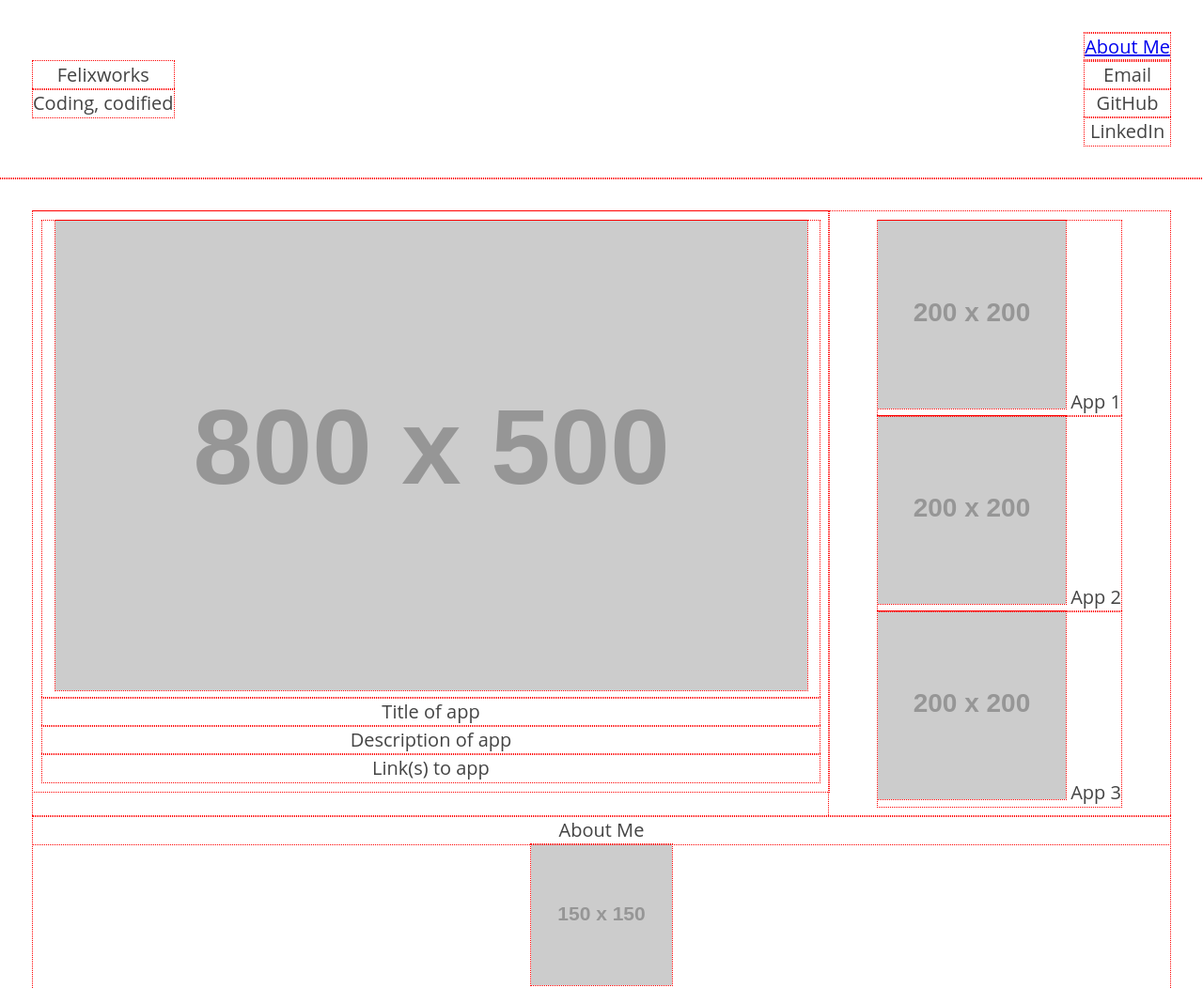
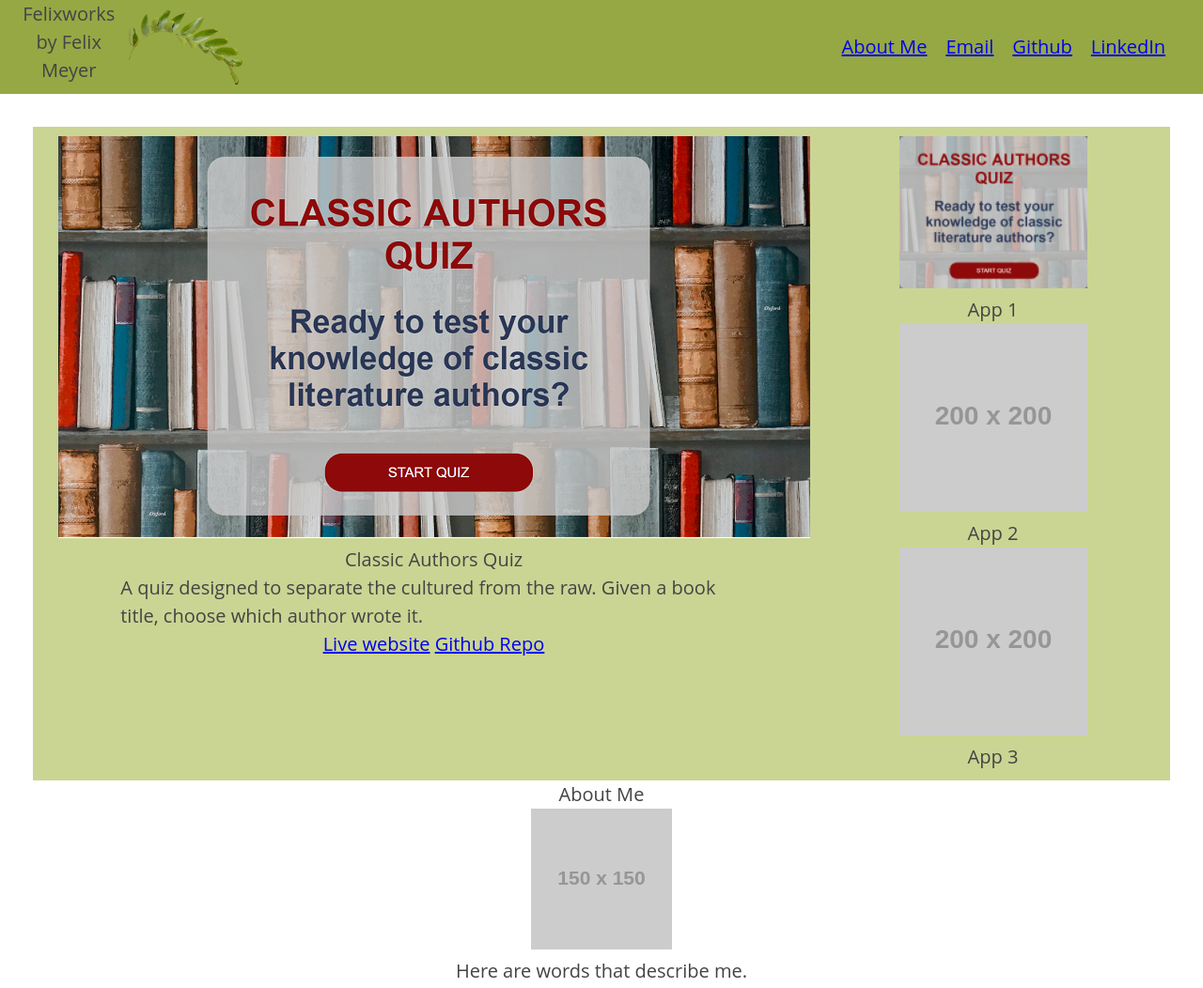
Before and after one commit to felixworks/portfolio, a plain HTML site: page index.html in a window 1280 px wide. Shown: the top 1052 px of the page at 94% size. Drawn offline with nearby package versions, Linux system fonts and the light colour scheme; placeholder pictures from the web are drawn by us.

Commit message:
tweak content, positioning, and color

```diff
--- a/index.html
+++ b/index.html
@@ -12,43 +12,48 @@
 <header>
     <nav>
         <div class="brand">
-            <h1>Felixworks</h1>
-            <h2>Coding, codified</h2>
+            <div>
+                <h1>Felixworks</h1>
+                <h2>by Felix Meyer</h2>
+            </div>
+            <img src="5a228896088368.6488234615122126300349 (1).png" alt="leaf image" class="image-leaf">
         </div>
-        <div class="contact">
-            <ul>
-                <li><a href="#aboutme">About Me</a></li>
-            </ul>
-            <ul>
-                <li>Email</li>
-                <li>GitHub</li>
-                <li>LinkedIn</li>
-            </ul>
-        </div>
+        <ul class="contact">
+            <li><a href="#aboutMe">About Me</a></li>
+            <li><a href="mailto:phelixm@gmail.com">Email</a></li>
+            <li><a href="https://github.com/felixworks">Github</a></li>
+            <li><a href="www.linkedin.com/in/felix-meyer-8376474b">LinkedIn</a></li>
+        </ul>
     </nav>
 </header>
 <main>
-    <div class="app-section-container">
+    <div class="main-container">
         <section class="selected-app-container">
             <div class="selected-app-view">
-                <img src="https://via.placeholder.com/800x500" alt="app-image">
+                <img src="ClassicAuthorsQuiz-resized.png" alt="app-image" class="app-image">
             </div>
-            <h3>Title of app</h3>
-            <p>Description of app</p>
-            <p>Link(s) to app</p>
+            <h3>Classic Authors Quiz</h3>
+            <div class="text-container"><p>A quiz designed to separate the cultured from the raw. Given a book title, choose which author wrote it.</p></div>
+            <div>
+                <a href="https://nw-iguana.github.io/bookquiz/">Live website</a>
+                <a href="https://github.com/nw-iguana/bookquiz">Github Repo</a>
+            </div>
         </section>
         <section class="app-tiles">
             <ul>
-                <li><img src="https://via.placeholder.com/200" alt="tile1-image">
-                App 1</li>
-                <li><img src="https://via.placeholder.com/200" alt="tile2-image">
-                App 2</li>
-                <li><img src="https://via.placeholder.com/200" alt="tile3-image">
-                App 3</li>
+                <li><img src="ClassicAuthorsQuiz-tile.png" alt="tile1-image" class="tile-image">
+                </li>
+                <p>App 1</p>
+                <li><img src="https://via.placeholder.com/200" alt="tile2-image" class="tile-image">
+                </li>
+                <p>App 2</p>
+                <li><img src="https://via.placeholder.com/200" alt="tile3-image" class="tile-image">
+                </li>
+                <p>App 3</p>
             </ul>
         </section>
     </div>
-    <section class="aboutMe">
+    <section class="aboutMe" id="aboutMe">
         <p>About Me</p>
         <img src="https://via.placeholder.com/150" alt="felix-image">
         <p>Here are words that describe me.</p>
--- a/main.css
+++ b/main.css
@@ -1,6 +1,6 @@
 * {
     box-sizing: border-box;
-    outline: 1px dotted red;
+    /* outline: 1px dotted red; */
 }
 
 body {
@@ -12,37 +12,90 @@ body {
     line-height: 1.5;
 }
 
+
+.text-container {
+    display: block;
+    margin: 0 auto;
+    width: 80%;
+}
+
+.text-container p {
+    text-align: left;
+}
+
+/* nav styles */
 nav {
     display: flex;
     flex-direction: row;
     justify-content: space-between;
     align-items: center;
-    padding: 35px;
+    background-color: #95A844;
+    max-height: 100px;
+    padding: 20px;
 }
 
+.brand {
+    display: flex;
+    max-width: 20%;
+    max-height: auto;
+}
+
+.image-leaf {
+    max-height: 100px;
+    max-width: auto;
+    padding: 10px;
+}
+
+.contact {
+    display: flex;
+    flex-direction: row;
+    justify-content: center;
+    flex-wrap: wrap;
+    align-items: center;
+    padding: 10px;
+}
+
+.contact li {
+    padding: 10px;
+}
+
+/* main styles */
 main {
     padding: 35px;
 }
 
-.app-section-container {
+.main-container {
+    background-color: #CAD593;
+}
+
+.selected-app-container {
+
+}
+
+.app-image {
+    max-width: 100%;
+}
+
+.tile-image {
+    max-width: 100%;
+}
+
+/* responsive styles */
+@media screen and (min-width: 480px) {
+    .main-container {
         display: flex;
         flex-direction: row;
         justify-content: space-between;
         align-items: flex-start;
+        padding: 10px;
     }
 
     .selected-app-container {
         width: 70%;
-    height: 100%;
-    padding: 10px;
     }
 
     .app-tiles {
-    display: flex;
-    flex-direction: column;
-    justify-content: space-between;
-    align-items: center;
-    padding: 10px;
         width: 30%;
-    height: 100%;
     }
+
+}
```
Also changed, not shown: 5a228896088368.6488234615122126300349 (1).png (added), ClassicAuthorsQuiz-resized.png (added), ClassicAuthorsQuiz-tile.png (added). Lines whose indentation alone changed are shown as unchanged.
